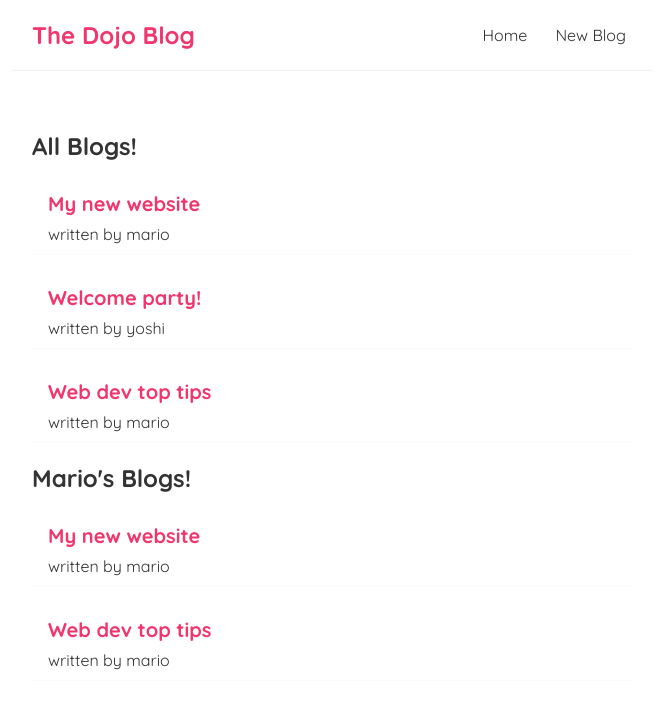
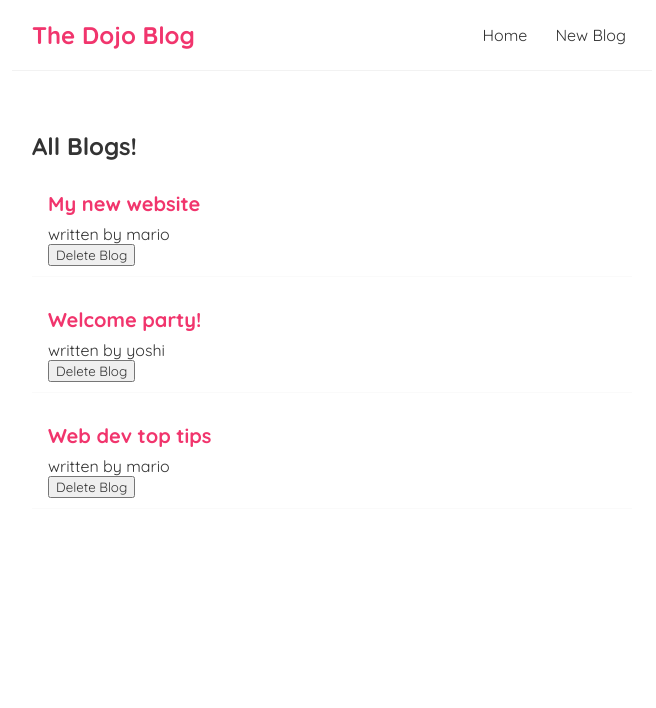
Before and after one commit to tuhincse08/dojo-blog, a React (Create React App) app: page / in a window 1280 px wide. Shown: the top 708 px of the page, without its empty margins (308-964 px from the left). Built offline with nearby package versions, Linux system fonts and the light colour scheme.

Commit message:
func as props

```diff
--- a/src/BlogList.js
+++ b/src/BlogList.js
@@ -1,6 +1,6 @@
 import React from 'react'
 
-export default function BlogList({blogs, title}) {
+export default function BlogList({blogs, title, handleDelete}) {
   return (
     <div className="blog-list">
         <h2>{title}</h2>
@@ -8,6 +8,7 @@
             <div className="blog-preview" key={blog.id}>
                 <h2>{blog.title}</h2>
                 <p>written by {blog.author}</p>
+                <button onClick={()=>handleDelete(blog.id)}>Delete Blog</button>
             </div>
         ))}
     </div>
--- a/src/Home.js
+++ b/src/Home.js
@@ -9,12 +9,14 @@
         { title: 'Web dev top tips', body: 'lorem ipsum...', author: 'mario', id: 3 }
     ]);
 
-
+    const handleDelete = id => {
+        const newBlogs = blogs.filter(blog => blog.id !== id);
+        setBlogs(newBlogs);
+    }
 
   return (
     <div className="home">
-        <BlogList blogs={blogs} title="All Blogs! "/>
-        <BlogList blogs={blogs.filter((blog)=> blog.author === 'mario')} title="Mario's Blogs! "/>
+        <BlogList blogs={blogs} title="All Blogs!" handleDelete={handleDelete}/>
     </div>
   )
 }
```
